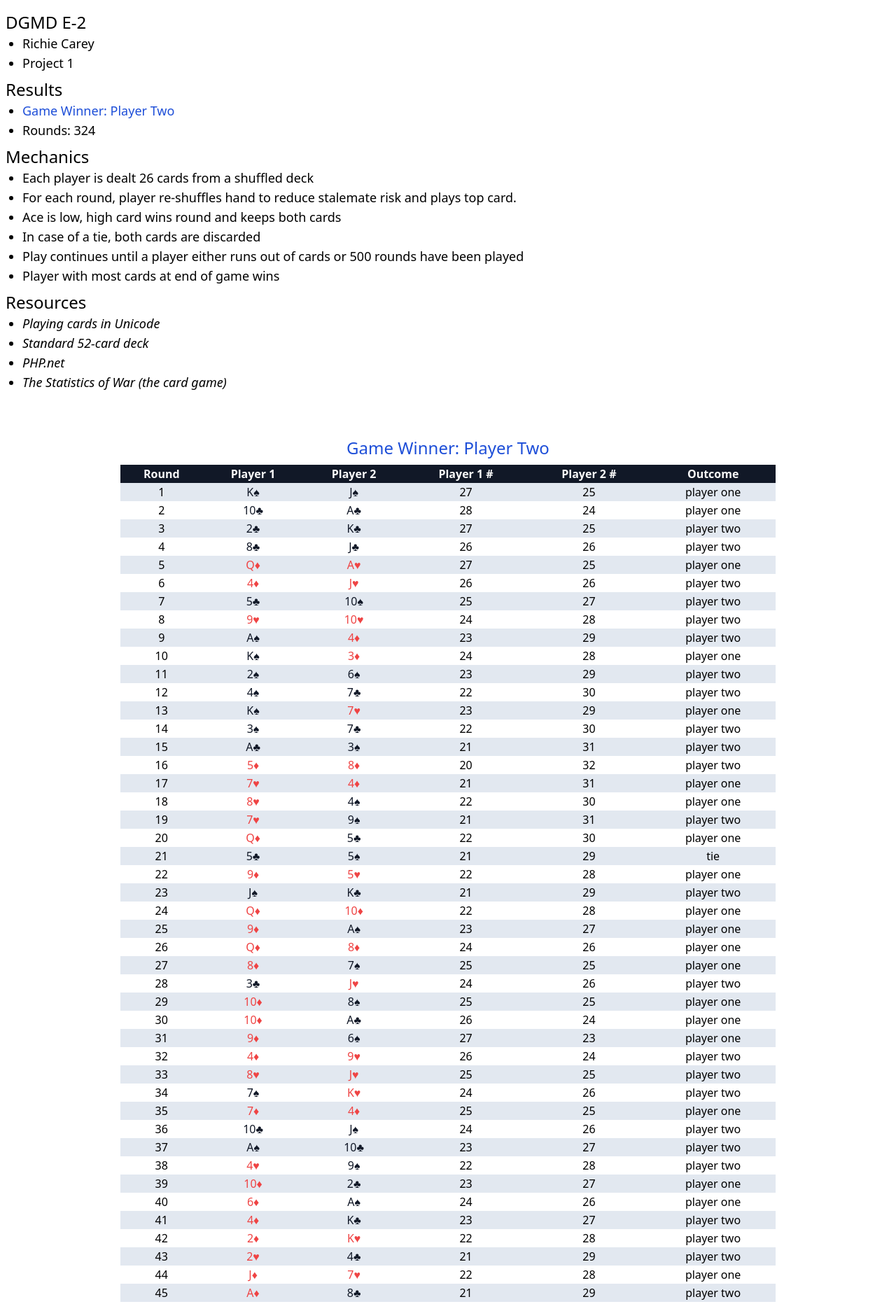
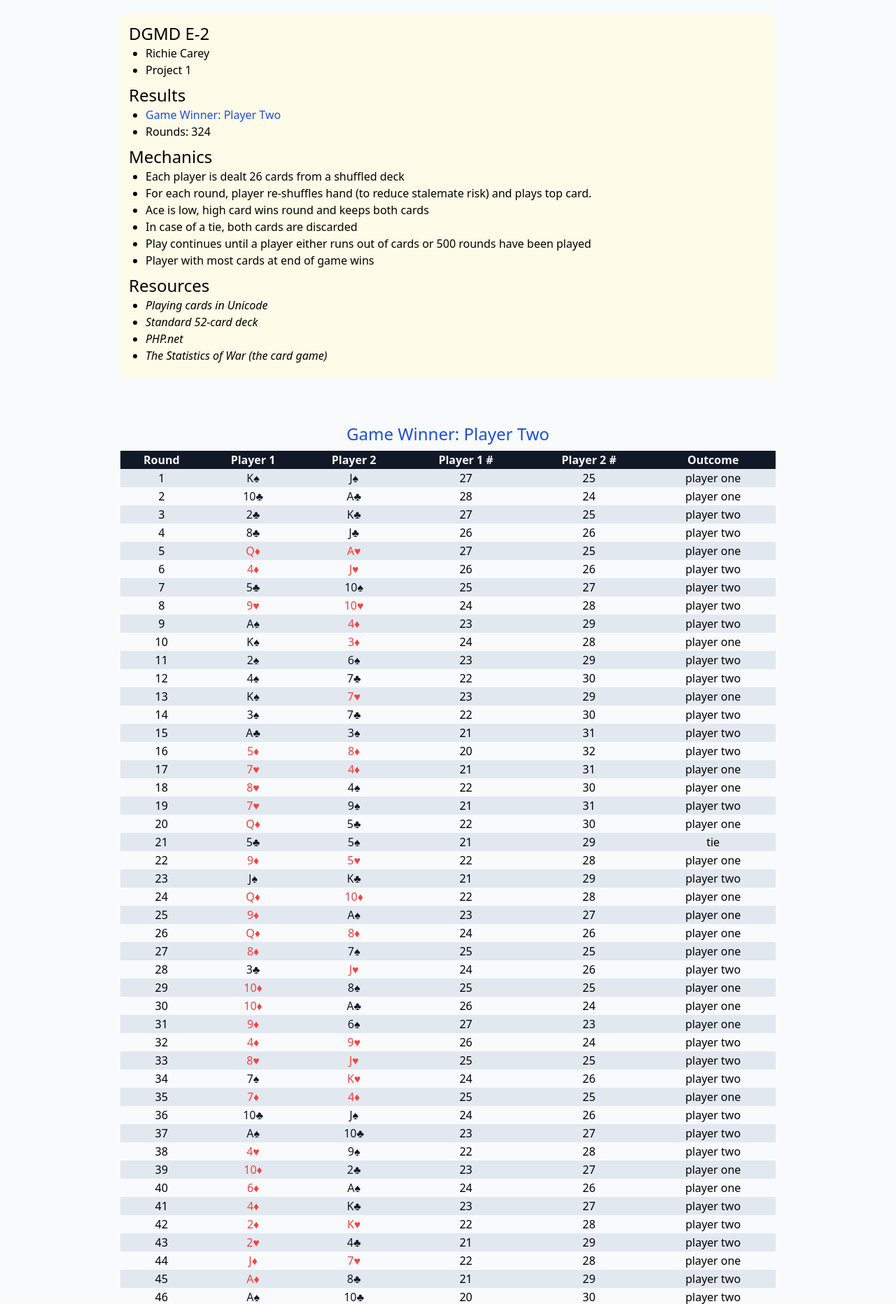
Before and after one commit to richiecarey/e2, a PHP site: page /index.php in a window 1280 px wide. Shown: the part 52-1915 px from the top of the page at 70% size. Run offline with PHP 8.4, Linux system fonts and the light colour scheme; some libraries are stand-ins or nearby versions.

Commit message:
Visual cleanup

```diff
--- a/p1/index-view.php
+++ b/p1/index-view.php
@@ -8,13 +8,14 @@
     <meta name="viewport" content="width=device-width, initial-scale=1.0">
 </head>
 
-<body class="text-lg">
-    <header class="bg-[#a51c30] mb-2 md:grid md:grid-cols-1 md:justify-items-stretch p-2 text-zinc-50">
+<body class="bg-slate-50 text-lg">
+    <header class="bg-[#a51c30] md:mb-1 md:grid md:grid-cols-1 md:justify-items-stretch p-2 text-zinc-50">
         <div class="md:flex md:items-center md:justify-self-start">
             <h1 class="text-2xl md:text-3xl">(Similar to the card game) War</h1>
         </div>
     </header>
-    <section class="p-2">
+    <section class="grid mb-8 md:p-4 place-items-center text-xs md:text-base">
+        <div class="bg-yellow-50 min-w-[75%] p-3">
             <h2 class="text-2xl">DGMD E-2</h2>
             <ul class="list-disc pb-2 pl-6">
                 <li><a href="mailto:richiecarey@gmail.com">Richie Carey</a></li>
@@ -28,7 +29,7 @@
             <h2 class="text-2xl">Mechanics</h2>
             <ul class="list-disc pb-2 pl-6">
                 <li>Each player is dealt 26 cards from a shuffled deck</li>
-            <li>For each round, player re-shuffles hand to reduce stalemate risk and plays top card.</li>
+                <li>For each round, player re-shuffles hand (to reduce stalemate risk) and plays top card.</li>
                 <li>Ace is low, high card wins round and keeps both cards</li>
                 <li>In case of a tie, both cards are discarded</li>
                 <li>Play continues until a player either runs out of cards or 500 rounds have been played</li>
@@ -41,6 +42,7 @@
                 <li><a class="no-underline hover:underline" href="https://www.php.net/" target="_blank" rel="noopener noreferrer">PHP.net</a></li>
                 <li><a class="no-underline hover:underline" href="https://www.wimpyprogrammer.com/the-statistics-of-war-the-card-game" target="_blank" rel="noopener noreferrer">The Statistics of War (the card game)</a></li>
             </ul>
+        </div>
     </section>
     <section class="grid mb-8 mt-8 md:p-4 place-items-center text-xs md:text-base">
         <h2 class="mb-2 text-2xl text-blue-700">Game Winner: <?php echo $winner ?></h2>
@@ -82,7 +84,7 @@
         </table>
     </section>
     <footer class="pb-8 pt-8 text-center border-t-2">
-        <p>DGMD E-2 | Project 1</p>
+        <p>Project 1 &#183; DGMD E-2</p>
         <p>Richie Carey</p>
     </footer>
 </body>
```
Lines whose indentation alone changed are shown as unchanged.
